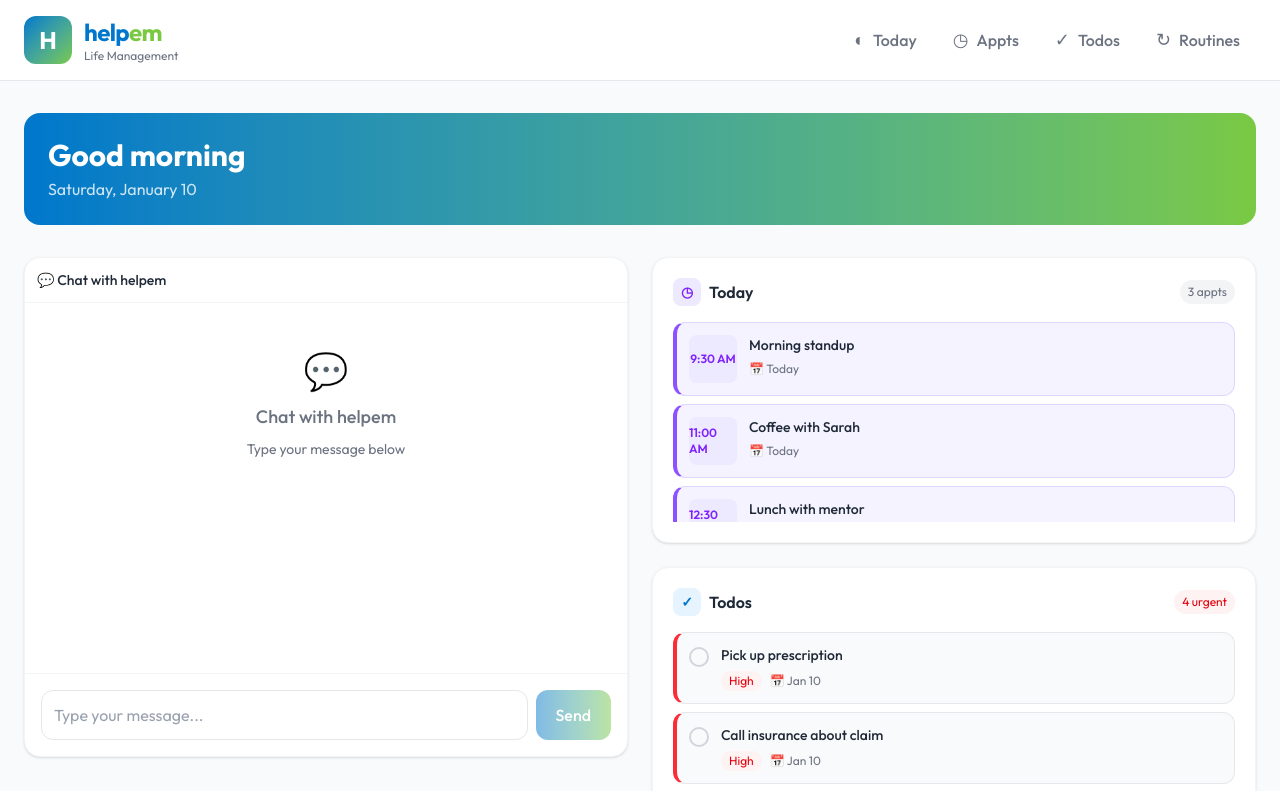
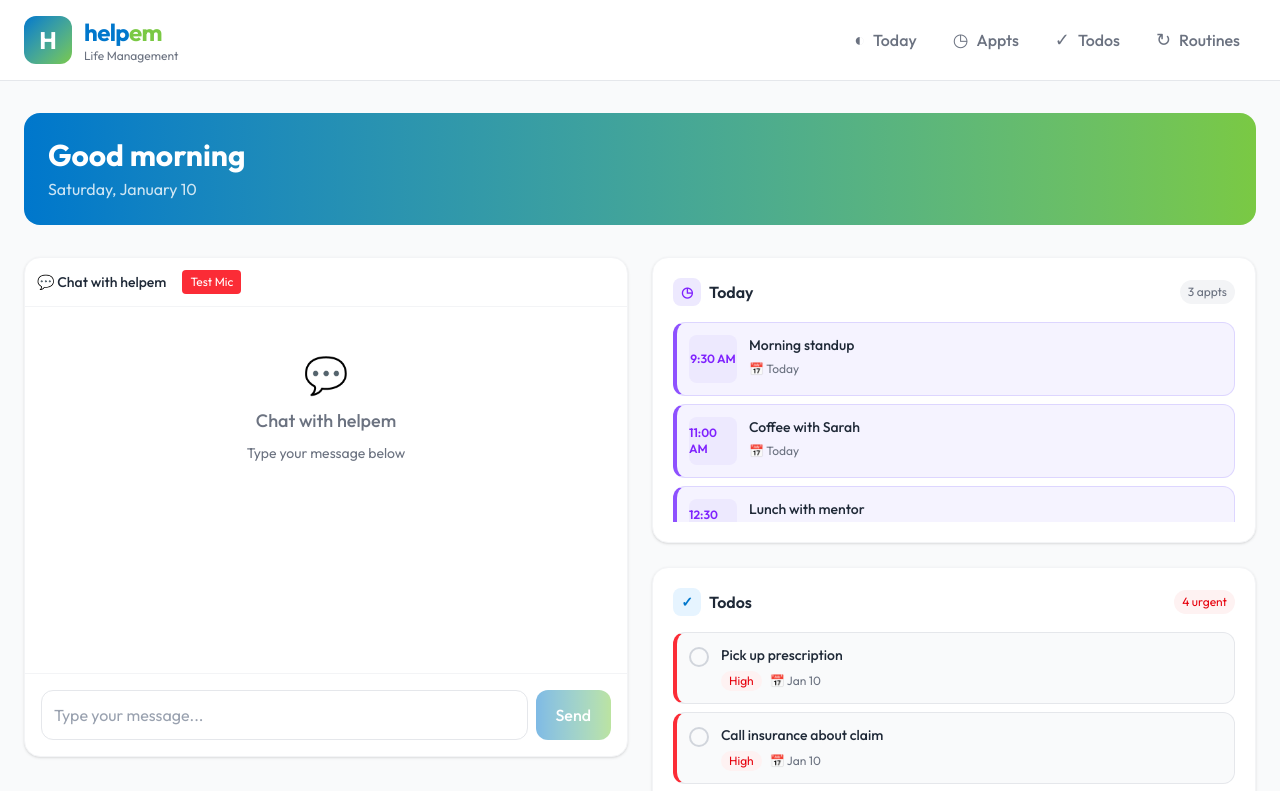
Before and after one commit to bsimkins11-personal/helpem_poc, a Next.js app: page / in a window 1280 px wide. Shown: the top 791 px of the page. Built offline with nearby package versions, Linux system fonts and the light colour scheme.

Commit message:
Add temporary Test Mic button for raw browser mic access test

```diff
--- a/src/components/ChatInput.tsx
+++ b/src/components/ChatInput.tsx
@@ -320,6 +320,22 @@ export default function ChatInput() {
           ) : (
             <span className="text-sm font-medium text-brandText">💬 Chat with helpem</span>
           )}
+          {/* TEMPORARY: Raw mic test button */}
+          <button
+            onClick={async () => {
+              try {
+                const stream = await navigator.mediaDevices.getUserMedia({ audio: true });
+                console.log("MIC STREAM OK", stream);
+                alert("Mic access OK");
+              } catch (err) {
+                console.error("MIC ERROR", err);
+                alert("Mic access FAILED");
+              }
+            }}
+            className="ml-2 px-2 py-1 text-xs bg-red-500 text-white rounded"
+          >
+            Test Mic
+          </button>
         </div>
 
         {/* Voice gender toggle - only in iOS native */}
```
